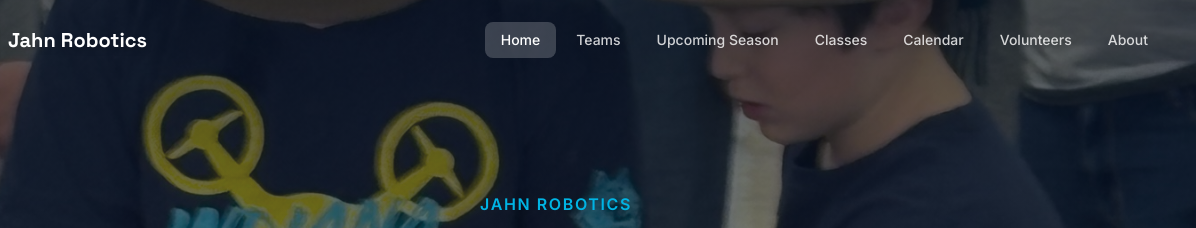
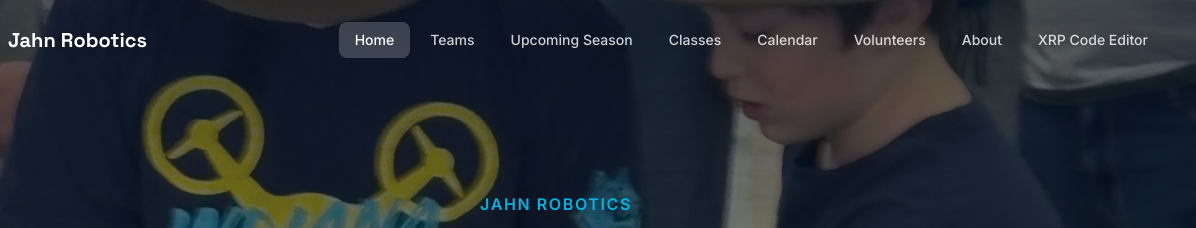
Before and after one commit to lshepard/jahn-robotics, an Astro site: page / in a window 1280 px wide. Shown: the top 228 px of the page, 84-1280 px from the left. Built offline with nearby package versions, Linux system fonts and the light colour scheme; Astro itself is replaced by a stand-in of ours.

Commit message:
Adding the XRP code editor link

```diff
--- a/src/components/layout/Header.astro
+++ b/src/components/layout/Header.astro
@@ -14,6 +14,7 @@ const navLinks = [
   { href: '/calendar/', label: 'Calendar' },
   { href: '/volunteers/', label: 'Volunteers' },
   { href: '/about/', label: 'About' },
+  { href: 'https://xrp-code.jahnrobotics.org/', label: 'XRP Code Editor', external: true },
 ];
 
 function isActive(href: string) {
@@ -38,6 +39,8 @@ function isActive(href: string) {
         {navLinks.map((link) => (
           <a
             href={link.href}
+            target={link.external ? '_blank' : undefined}
+            rel={link.external ? 'noopener noreferrer' : undefined}
             class:list={[
               'px-4 py-2 rounded-lg text-sm font-medium transition-colors',
               isActive(link.href)
@@ -72,6 +75,8 @@ function isActive(href: string) {
         {navLinks.map((link) => (
           <a
             href={link.href}
+            target={link.external ? '_blank' : undefined}
+            rel={link.external ? 'noopener noreferrer' : undefined}
             class:list={[
               'px-4 py-3 rounded-lg text-sm font-medium transition-colors',
               isActive(link.href)
```
